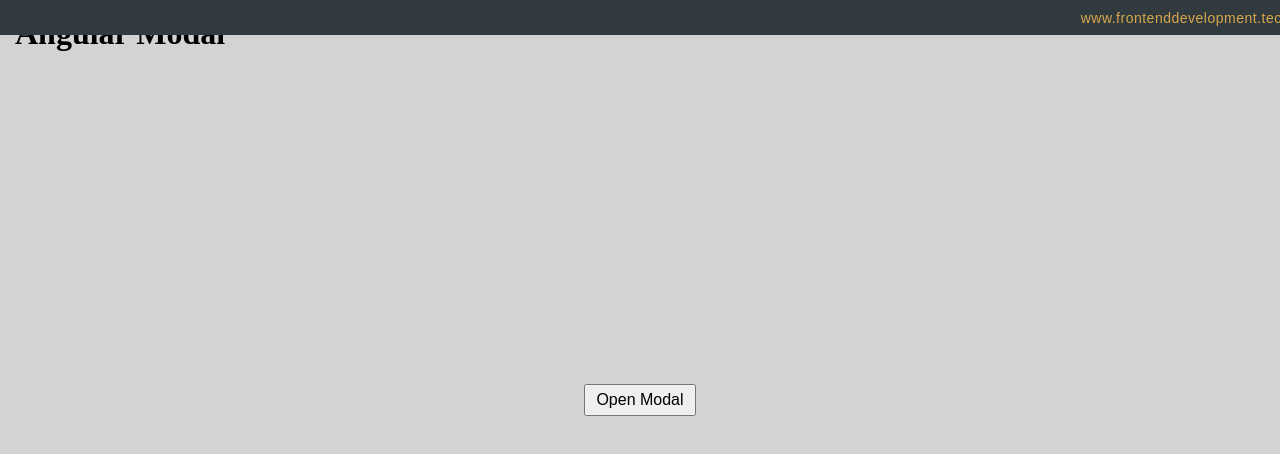
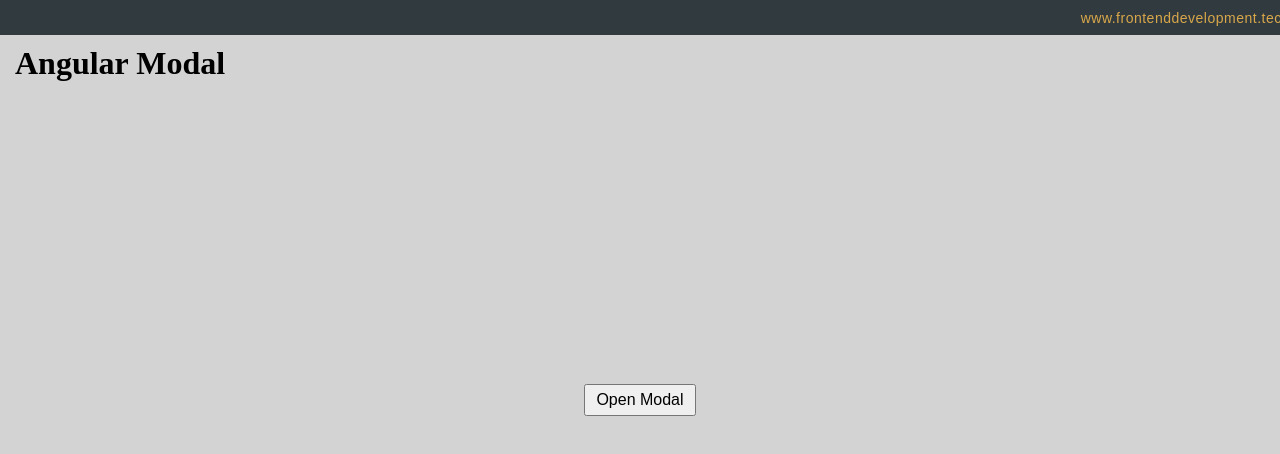
Before and after one commit to eastcoastdeveloper/angular-modal-mock, an Angular app: page / in a window 1280 px wide. Shown: the top 454 px of the page. Built offline with nearby package versions, Linux system fonts and the light colour scheme.

Commit message:
1 file modified

```diff
--- a/src/global_styles.scss
+++ b/src/global_styles.scss
@@ -27,7 +27,7 @@ main {
   display: flex;
   h1 {
     position: absolute;
-    margin: 15px 0 0 15px;
+    margin: 45px 0 0 15px;
   }
   button {
     margin: auto;
```
